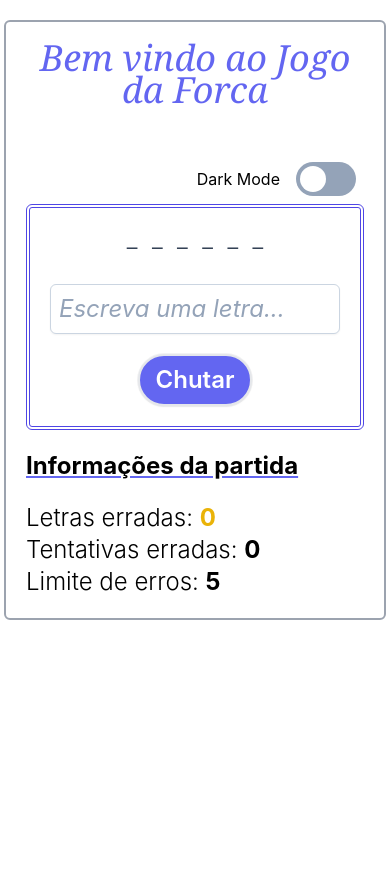
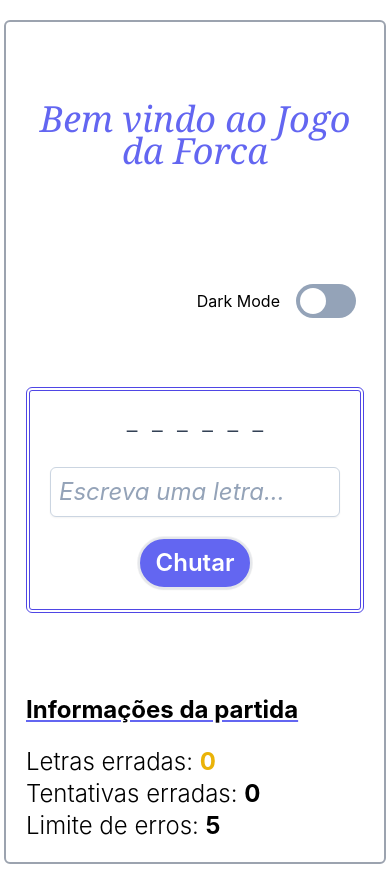
Before and after one commit to riosvictor/fork_game, a Next.js app: page / in a window 390 px wide. Before the commit the page ends 844 px from the top, so only its background shows below. Built offline with nearby package versions, Linux system fonts and the light colour scheme.

Commit message:
Chore: responsive screen

```diff
--- a/src/pages/index.tsx
+++ b/src/pages/index.tsx
@@ -105,6 +105,7 @@ const Home: NextPage = () => {
   return (
     <div className={
       classnames(
+        "min-h-screen flex flex-col justify-between",
         "p-5 m-1 my-5 border-solid border-2 border-gray-400 rounded-md",
         {
           "bg-stone-900": isDark
```
